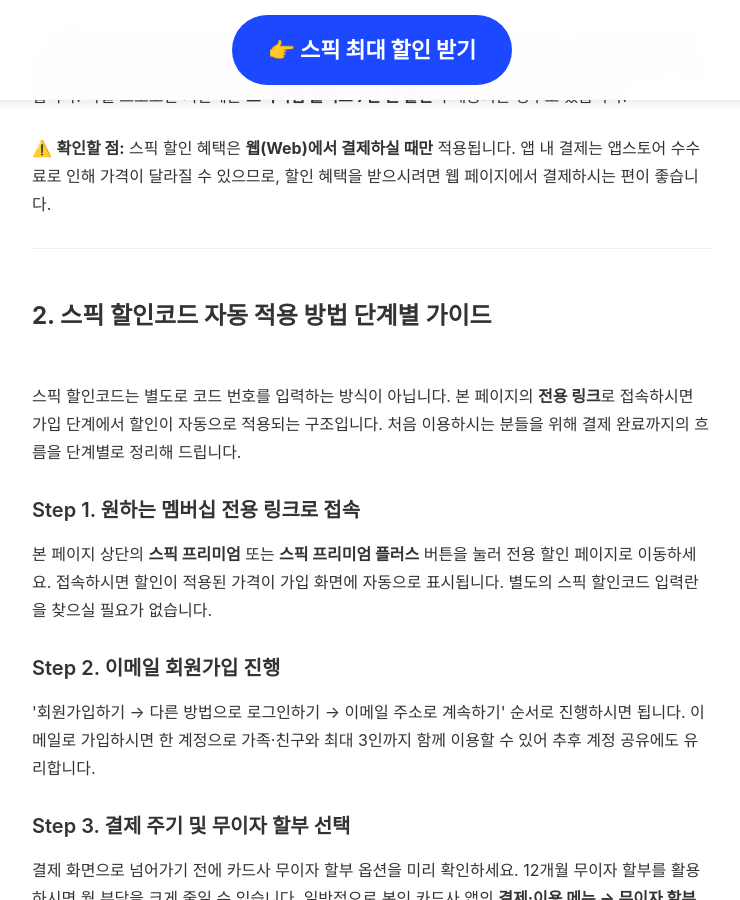
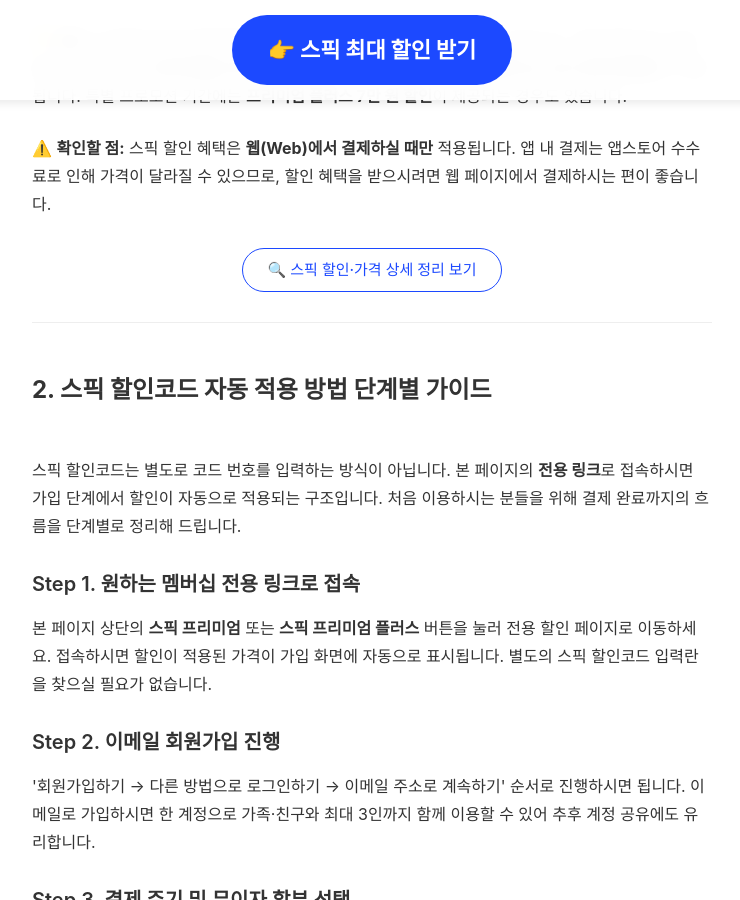
Before and after one commit to kjsjdw/speak_event_page, a Jekyll site: the page built from content/main-page-content.md, in a window 1280 px wide and 900 px high, scrolled down 2202 px. Shown: the whole window, without its empty margins (268-1008 px from the left). Built offline with Jekyll 4.4.1, drawn with Linux system fonts in a browser that asks for light colours; some web fonts are replaced.

Commit message:
Link /discount/ page from main page pricing section
- Adds "🔍 스픽 할인·가격 상세 정리 보기" button after 가격표
  (right below section 1, above section 2)
- Matches existing 서브 페이지 링크 스타일 (환불·커리큘럼·사용법 등)
- Improves internal linking for /discount/ page SEO

```diff
--- a/content/sections/02-pricing.md
+++ b/content/sections/02-pricing.md
@@ -12,6 +12,12 @@
 <p>💡 <strong>참고:</strong> 12개월 무이자 할부를 활용하시면 월 부담을 나눠 결제하실 수 있습니다. 전용 할인코드 링크를 이용하실 경우 <strong>프리미엄은 상시 2만 원 할인</strong>이 적용되며, <strong>프리미엄 플러스는 상시 6만 원 할인</strong>이 적용됩니다. 특별 프로모션 기간에는 <strong>프리미엄 플러스 7만 원 할인</strong>이 제공되는 경우도 있습니다.</p>
 
 <p>⚠️ <strong>확인할 점:</strong> 스픽 할인 혜택은 <strong>웹(Web)에서 결제하실 때만</strong> 적용됩니다. 앱 내 결제는 앱스토어 수수료로 인해 가격이 달라질 수 있으므로, 할인 혜택을 받으시려면 웹 페이지에서 결제하시는 편이 좋습니다.</p>
+
+<div style="text-align: center; margin: 30px 0;">
+  <a href="/discount/" title='스픽 할인코드 가격 실전 가이드 - 실질 절감액·월 환산·무이자 할부·상황별 판단' style="text-decoration: none; display: inline-block; width: auto; padding: 8px 25px; color: #1c49ff; background-color: #ffffff; border: 1px solid #1c49ff; border-radius: 50px; font-size: 15px; font-weight: 500;">
+    🔍 스픽 할인·가격 상세 정리 보기
+  </a>
+</div>
 
 <hr style="border: 0; border-top: 1px solid #eee; margin: 30px 0;">
 
```
